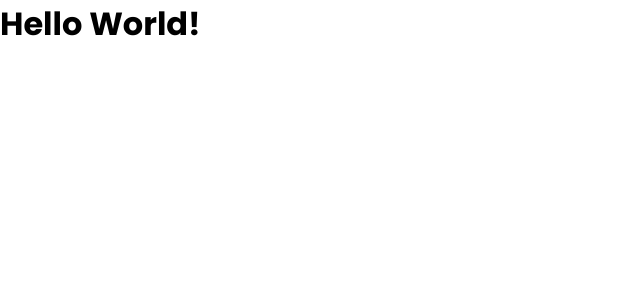
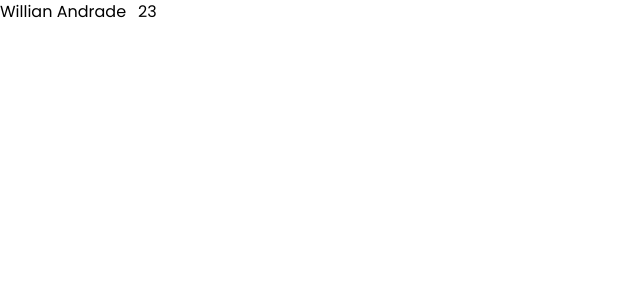
Before and after one commit to Will-Andrade/user-list-reactjs, a React (Vite) app: page / in a window 1280 px wide. Shown: the top 300 px of the page, without its empty margins (0-640 px from the left). Built offline with nearby package versions, Linux system fonts and the light colour scheme.

Commit message:
feat: creates user component

```diff
--- a/package.json
+++ b/package.json
@@ -10,12 +10,14 @@
   },
   "dependencies": {
     "react": "^18.2.0",
-    "react-dom": "^18.2.0"
+    "react-dom": "^18.2.0",
+    "styled-components": "^5.3.6"
   },
   "devDependencies": {
     "@types/node": "^18.11.14",
     "@types/react": "^18.0.26",
     "@types/react-dom": "^18.0.9",
+    "@types/styled-components": "^5.1.26",
     "@vitejs/plugin-react": "^3.0.0",
     "typescript": "^4.9.3",
     "vite": "^4.0.0"
--- a/src/App.tsx
+++ b/src/App.tsx
@@ -1,5 +1,10 @@
+import User from "./components/User";
+
+
 function App() {
-  return <h1>Hello World!</h1>
-}
+  return (
+    <User username="Willian Andrade" age={23} />
+  );
+};
 
-export default App
+export default App;
--- /dev/null
+++ b/src/components/User/User.component.tsx
@@ -0,0 +1,17 @@
+import * as Styles from './User.styles';
+
+export interface UserProps {
+  username: string;
+  age: number;
+}
+
+const UserComponent = ({ username, age }: UserProps): JSX.Element => {
+  return (
+    <Styles.User>
+      <p>{username}</p>
+      <p>{age}</p>
+    </Styles.User>
+  );
+};
+
+export default UserComponent;
--- /dev/null
+++ b/src/components/User/User.container.tsx
@@ -0,0 +1,7 @@
+import UserComponent, { UserProps } from "./User.component";
+
+const User = ({ username, age }: UserProps): JSX.Element => {
+  return <UserComponent username={username} age={age} />
+};
+
+export default User;
--- /dev/null
+++ b/src/components/User/User.styles.ts
@@ -0,0 +1,11 @@
+import styled from 'styled-components';
+
+export const User = styled.li`
+  color: black;
+  font-weight: 400;
+  line-height: 24px;
+  font-size: 16px;
+
+  display: flex;
+  gap: 12px;
+`;
--- /dev/null
+++ b/src/components/User/index.tsx
@@ -0,0 +1,3 @@
+import User from "./User.container";
+
+export default User;
```
Also changed, not shown: 2 other files (tests, documents, lock files or other folders).
